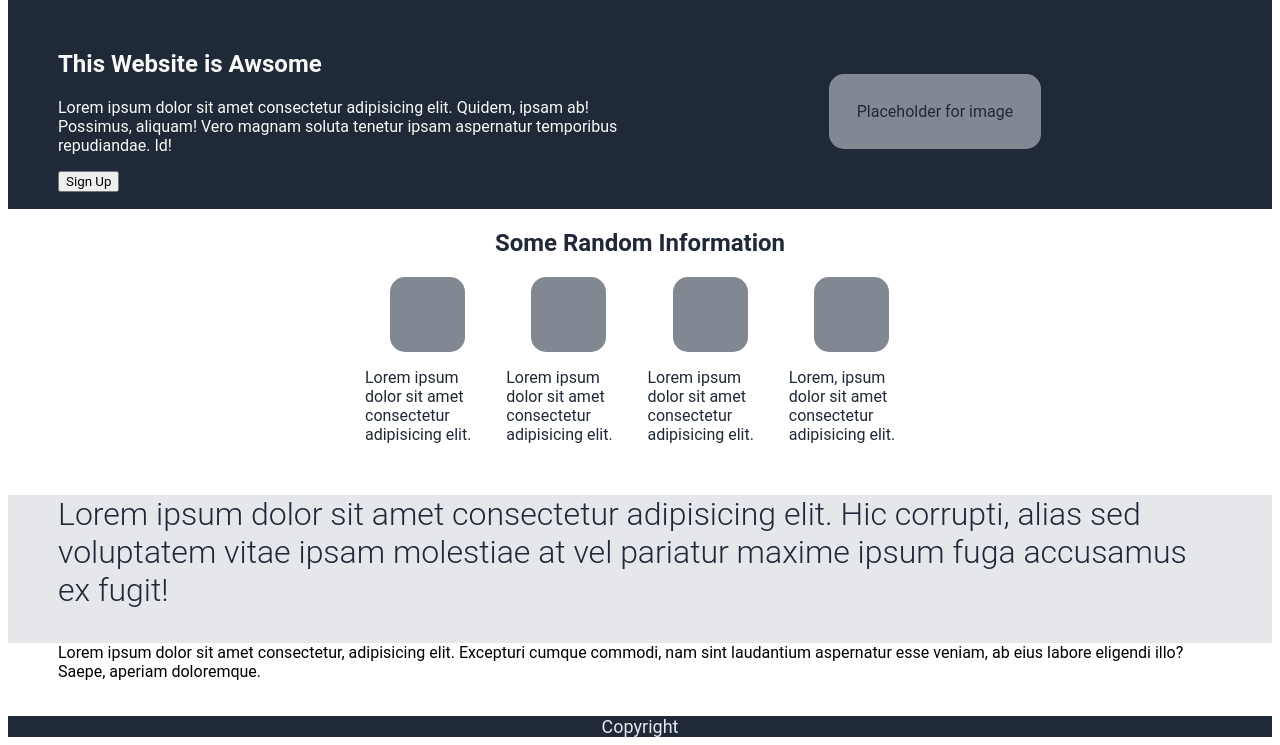
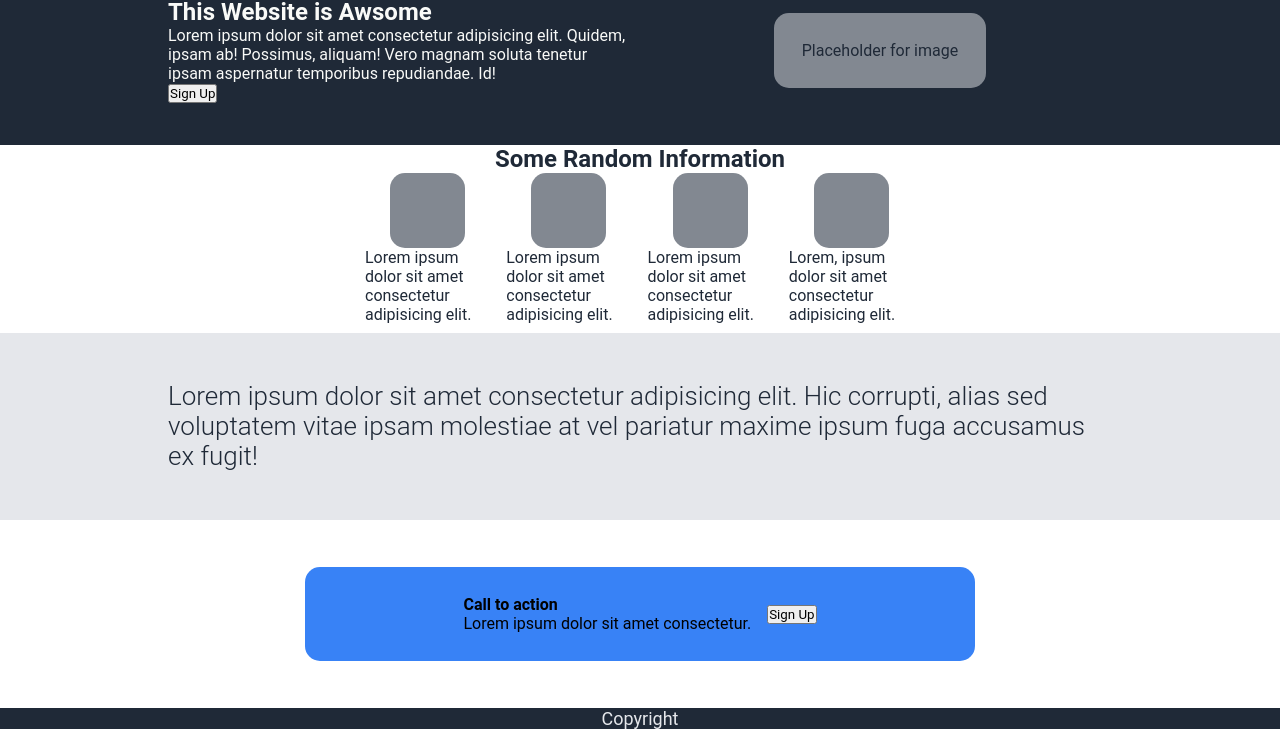
Before and after one commit to NomadicHippiee/landing-page, a plain HTML site: page index.html in a window 1280 px wide. Shown: the part 71-816 px from the top of the page. Drawn offline with Linux system fonts and the light colour scheme.

Commit message:
Work on layout

```diff
--- a/index.html
+++ b/index.html
@@ -49,7 +49,6 @@
             <div class="box"></div>
             <p>Lorem, ipsum dolor sit amet consectetur adipisicing elit.</p>
           </div>
-
         </div>
       </section>
       <section class="quote">
@@ -57,10 +56,16 @@
         alias sed voluptatem vitae ipsam molestiae at vel pariatur maxime ipsum
         fuga accusamus ex fugit!
       </section>
-      <section>
-        Lorem ipsum dolor sit amet consectetur, adipisicing elit. Excepturi
-        cumque commodi, nam sint laudantium aspernatur esse veniam, ab eius
-        labore eligendi illo? Saepe, aperiam doloremque.
+      <section id="signup">
+        <div class="signup">
+          <div>
+            <h4>Call to action</h4>
+            <p>Lorem ipsum dolor sit amet consectetur.</p>
+          </div>
+          <div class="button">
+            <button>Sign Up</button>
+          </div>
+        </div>
       </section>
     </main>
     <footer>Copyright</footer>
--- a/style.css
+++ b/style.css
@@ -1,6 +1,9 @@
 * {
   /* outline: 1px dotted black; */
   font-family: Roboto;
+  padding: 0px;
+  margin: 0px;
+  box-sizing: border-box;
 }
 
 body {
@@ -16,7 +19,7 @@ header {
   background-color: #1f2937;
   color: #f9faf8;
   font-weight: 900;
-  padding: 0px 50px;
+  padding: 0px 168px;
   position: sticky;
 }
 
@@ -68,8 +71,8 @@ div.placeholder {
 }
 
 section {
-  flex: 1;
-  padding: 0px 50px;
+  padding: 0px 168px;
+  flex: 1 1 0px;
 }
 
 .flex-container {
@@ -78,7 +81,7 @@ section {
   justify-content: flex-start;
   align-items: center;
   color: #1f2937;
-  padding: 0px 100px;
+  padding: 0px 168px;
 }
 
 .container {
@@ -92,7 +95,7 @@ section {
   height: 75px;
   background-color: #828891;
   border-radius: 15px;
-    opacity: 0,7;
+  opacity: 0, 7;
 }
 
 .container div {
@@ -100,20 +103,40 @@ section {
   flex-direction: column;
   justify-content: center;
   align-items: center;
-
 }
 
 section.quote {
   background-color: #e5e7eb;
-  font-size: 32px;
+  font-size: 26px;
   font-weight: 300;
   color: #1f2937;
+  padding: 0px 168px;
+  display: flex;
+  align-items: center;
 }
 
 section.hero {
   background-color: #1f2937;
   color: #f9faf8;
 }
+
+#signup {
+    display: flex;
+    align-items: center;
+    justify-content: space-evenly;
+}
+
+.signup {
+  display: flex;
+  padding: 28px 158px;
+  gap: 16px;
+  background-color: #3882F6;
+  border-radius: 15px;
+  align-items: center;
+
+}
+
+
 
 footer {
   display: flex;
```
Lines whose indentation alone changed are shown as unchanged.
